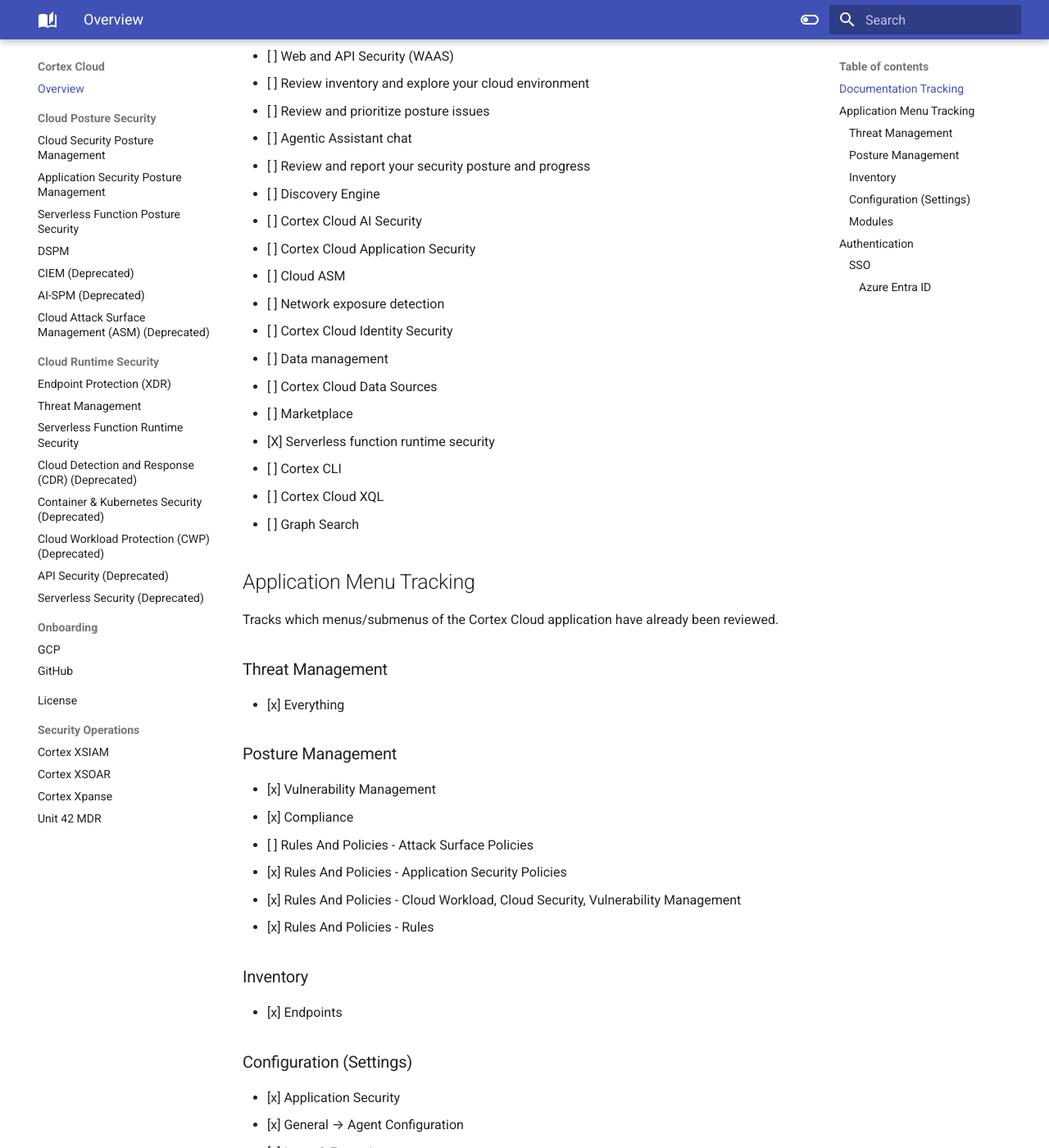
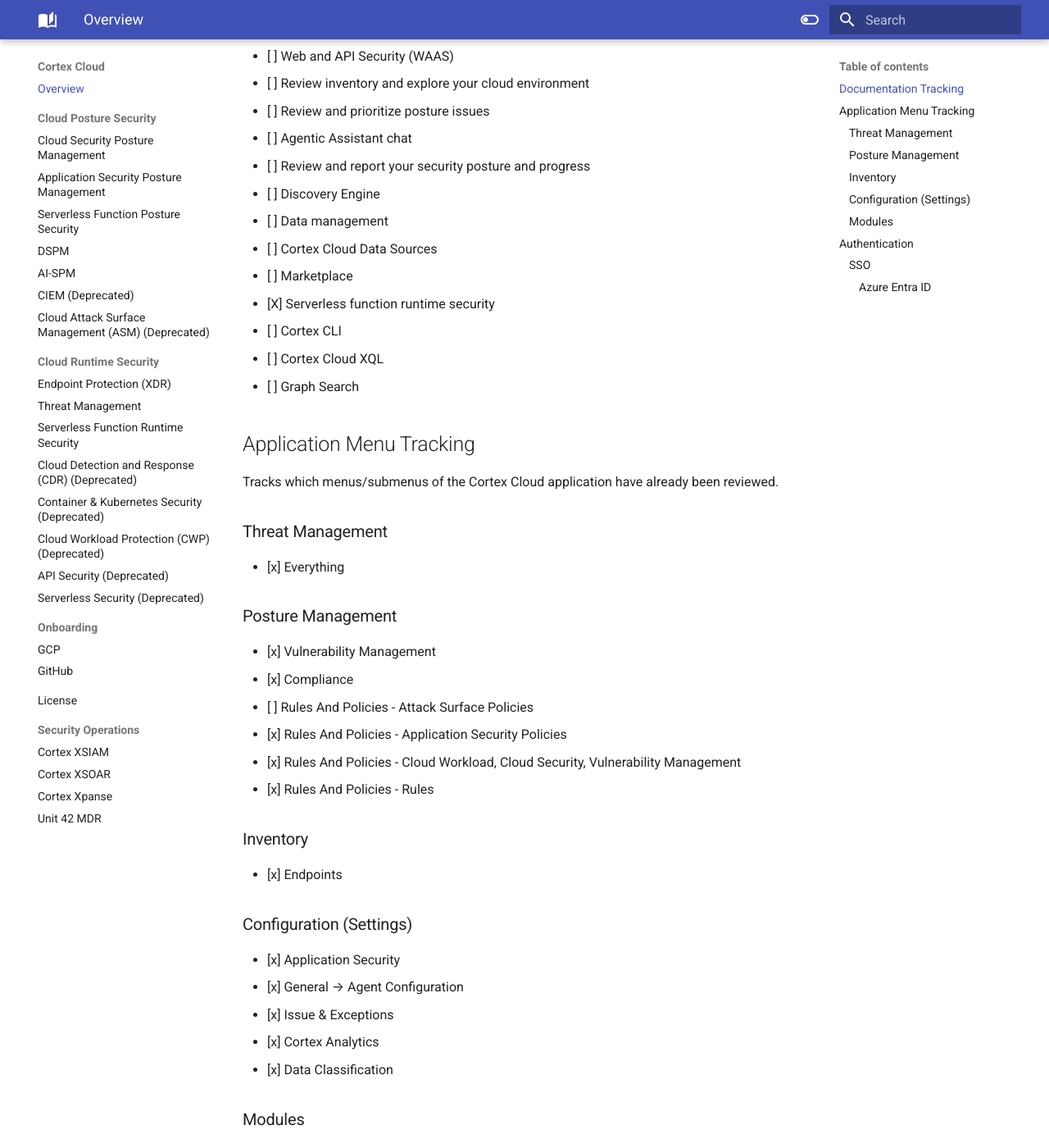
Before and after one commit to fdmsantos/mytechdocs, an MkDocs documentation site: the page built from docs/cortexcloud/cortexcloud.md, in a window 1280 px wide and 1400 px high, scrolled down 1674 px. Shown: the whole window at 82% size. Built offline with MkDocs 1.6.1 and Material for MkDocs 9.7.7, drawn with Linux system fonts in a browser that asks for light colours; some of the changed text lies outside the part shown.

Commit message:
Add AI-SPM

```diff
--- a/docs/cortexcloud/cortexcloud.md
+++ b/docs/cortexcloud/cortexcloud.md
@@ -20,7 +20,7 @@ Tracks which topics from [Cortex Cloud Posture Management — Key features](http
 - [ ] Agentic Assistant chat
 - [ ] Review and report your security posture and progress
 - [x] Monitor and track compliance adherence
-- [ ] Cortex Cloud AI Security
+- [X] Cortex Cloud AI Security
 - [x] Cortex Cloud Application Security
 - [x] Cortex Cloud Data Classification
 - [X] Cortex Cloud Data Security
@@ -52,11 +52,6 @@ Tracks which topics from [Cortex Cloud Runtime Security — Key features](https:
 - [ ] Agentic Assistant chat
 - [ ] Review and report your security posture and progress
 - [ ] Discovery Engine
-- [ ] Cortex Cloud AI Security
-- [ ] Cortex Cloud Application Security
-- [ ] Cloud ASM
-- [ ] Network exposure detection
-- [ ] Cortex Cloud Identity Security
 - [ ] Data management
 - [ ] Cortex Cloud Data Sources
 - [ ] Marketplace
--- a/mkdocs.yml
+++ b/mkdocs.yml
@@ -113,8 +113,8 @@ nav:
           - Application Security Posture Management: cortexcloud/cloud-posture/aspm.md
           - Serverless Function Posture Security: cortexcloud/cloud-posture/serverless-posture.md
           - DSPM: cortexcloud/cloud-posture/dspm.md
+          - AI-SPM: cortexcloud/cloud-posture/ai-spm.md
           - CIEM (Deprecated): cortexcloud/cloud-posture/ciem.md
-          - AI-SPM (Deprecated): cortexcloud/cloud-posture/ai-spm.md
           - Cloud Attack Surface Management (ASM) (Deprecated): cortexcloud/cloud-posture/asm.md
       - Cloud Runtime Security:
           - Endpoint Protection (XDR): cortexcloud/cloud-runtime/endpoint-protection.md
```
Also changed, not shown: other parts of docs/cortexcloud/cortexcloud.md (+1 -0 lines), docs/cortexcloud/cloud-posture/ai-spm.md (+9 -0 lines).
